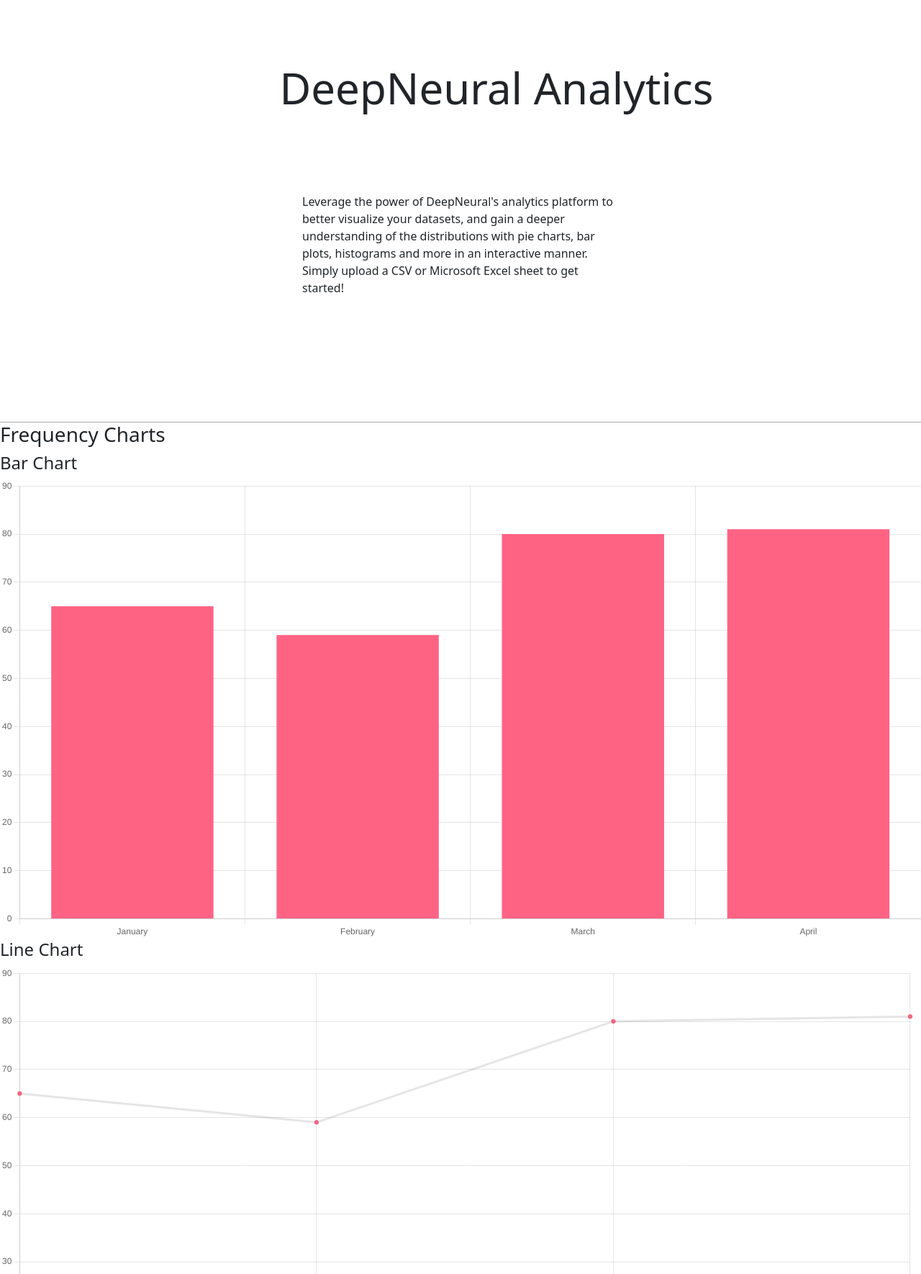
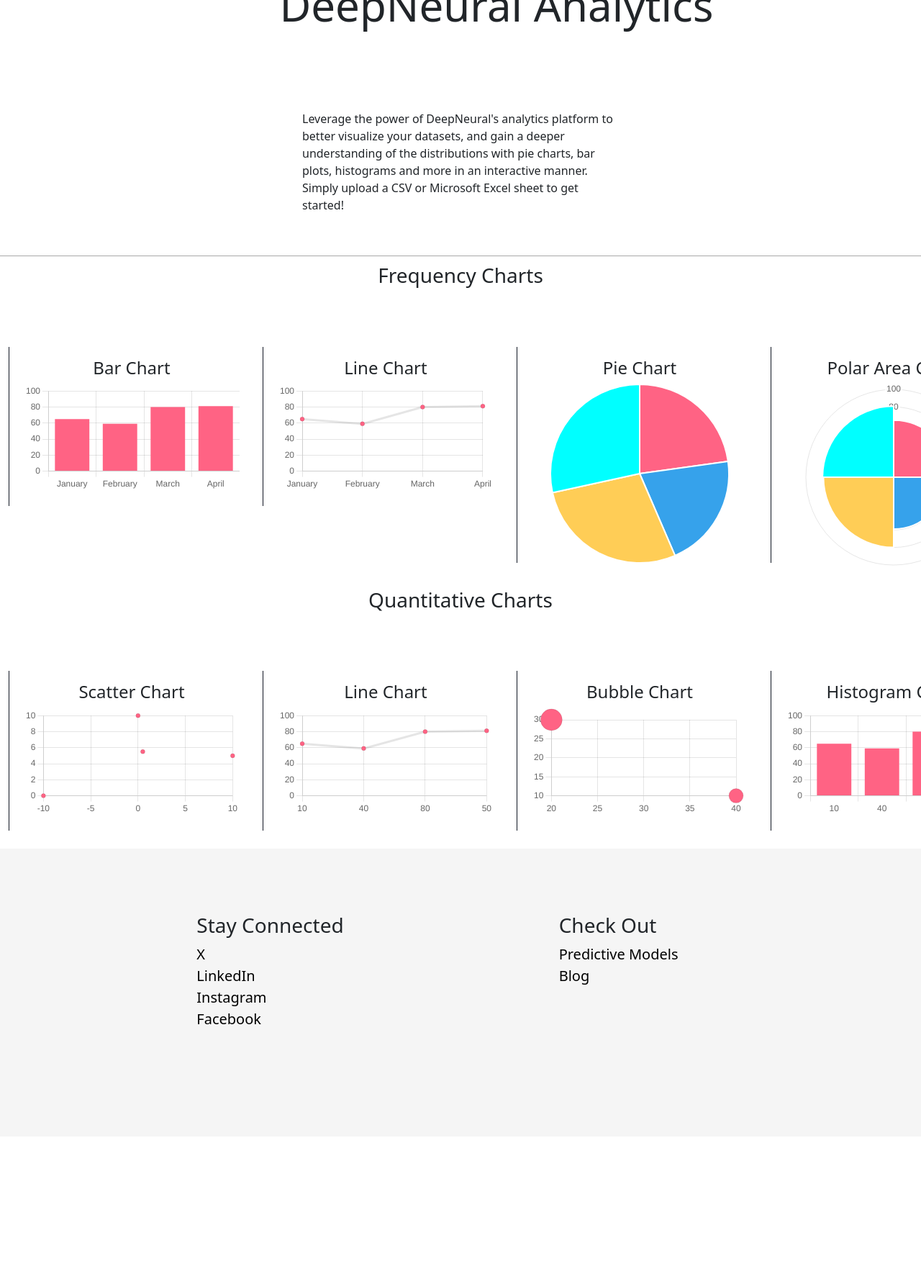
Before and after one commit to UltimateCoderDelta/DeepNeuralFinal, a Django app: page /neural/file_uploader/deep_visual/ in a window 1280 px wide. Shown: the part 150-1920 px from the top of the page at 72% size. After the commit the page ends 1573 px from the top, so only its background shows below. Run offline with Django 5.2, Linux system fonts and the light colour scheme; some libraries are stand-ins or nearby versions; some web fonts are replaced.

Commit message:
update styles sheet file

```diff
--- a/neural/static/neural/styles.css
+++ b/neural/static/neural/styles.css
@@ -207,6 +207,7 @@ filter: grayscale(60%);
     align-items: center;
     justify-content: center;
     padding-bottom: 10%;
+    max-height: 350px;
 }
 
 
@@ -247,6 +248,7 @@ filter: grayscale(60%);
 .blog_title p {
     max-width: 500px;
     padding: 30px;
+    text-align: left;
 }
 
 .blog_info {
@@ -504,3 +506,185 @@ pre {
     flex-shrink: 1;
     min-width: 0;
 }
+
+.chatbot_section {
+    margin-top: 8.5%;
+    display: flex;
+    flex-direction: column;
+    background-color: #343434;
+    max-height:fit-content;
+    color:#fff;
+}
+
+.chatbot_section h3 {
+    margin-top: 80px;
+}
+
+.chatbot-interface {
+    display: flex;
+    flex-direction: column;
+    height: 100%;
+}
+
+#textbox {
+    font-family: "Poppins", "serif";
+    background-color:#D3D3D3;
+}
+
+.csv-upload {
+   display: flex;
+   flex-direction: row;
+   align-items: center;
+   justify-content: flex-start;
+   margin-left: 250px;
+   margin-bottom: 5%;
+   margin-top: 50px;
+}
+
+.input-group-text-label {
+    background-color:#e9ecef ;
+    width: 500px;
+    height: 39px;
+}
+
+.chart_selector {
+    display: flex;
+    flex-direction: row;
+    align-items: flex-start;
+    justify-content: space-between;
+    flex-wrap: nowrap;
+    flex-basis: 100px;
+    overflow-x: auto;
+    scrollbar-width: thin;
+}
+
+#chart_selector_parent {
+    overflow-x: auto;
+    width: 100%;
+    text-align: center;
+}
+
+#chart_selector_parent h3 {
+    margin-bottom: 70px;
+    margin-top: 10px;
+}
+
+.remove_h3_tags {
+    display: none;
+}
+
+.chartSelectorDisplay {
+    display: flex;
+    flex-direction: row;
+    justify-content: space-evenly;
+    flex-wrap: nowrap;
+    flex-basis: 100px;
+    overflow-x: auto;
+    scrollbar-width: thin;
+}
+.example_chart {
+    margin: 12px 0px 25px 12px;
+    border-left: solid 1px #101623;
+    /* border-right: solid 1px #101623; */
+    padding:15px;
+    max-height: 300px;
+}
+
+.example_chart:hover {
+    border-color: #D22B2B;
+    border-width: 4px;
+    transition: border-color 0.2s ease-in border-width 0.2s ease-in-out;
+}
+
+.canva_example, .canva_example_quand {
+    margin: 5px;
+    width: 300px;
+    height: 300px;
+    flex-shrink: 0;
+}
+
+/* #scatter_example {
+    margin-left: 60px;
+} */
+
+#pie_exam_canva{
+    max-height: 250px;
+}
+
+#user-chart-selector {
+    display: flex;
+    flex-direction: row;
+    flex-wrap: nowrap;
+    flex-basis: auto;
+    align-items: center;
+    padding: 10px;
+    display: none;
+}
+
+#user-selector, #user-selector-quant {
+    display: flex;
+    flex-direction: column;
+    flex-wrap: wrap;
+    flex-basis: auto;
+    justify-content: space-evenly;
+    border-left: solid 1px #A9A9A9;
+}
+
+#dataset-change, #dataset-change-quant {
+    display: flex;
+    flex-direction: row;
+    align-items: center;
+    justify-content: space-evenly;
+    flex-wrap: nowrap;
+    flex-basis: 50px;
+}
+
+#change-datasetbtn, #change-datasetbtn-quant, #Select-Chart-Sign, #Select-Chart-Const {
+    display: none;
+    border-radius: 20px;
+    background-color: #007BFF;
+    color:#fff;
+    padding:7px 12px;
+    border: none;
+}
+
+.user-form-data {
+    display: flex;
+    flex-direction: column;
+    align-items: center;
+    margin-top: 40px;
+}
+
+.user-form-data input {
+    padding: 15px;
+    border: 1px solid #ccc;
+    border-radius: 0px;
+    margin-bottom: 10px;
+    width: 100%;
+    box-sizing: border-box;
+    font-family: montserrat;
+    color: #2C3E50;
+    font-size: 13px;
+}
+
+#submit-button {
+    max-width: 100px;
+    background-color: #0069d9;
+    border-color: #0062cc;
+    color:#fff;
+    border-radius: 8px;
+    cursor: pointer;
+    font-size: 16px;
+}
+
+.user-form-data input:focus {
+    -moz-box-shadow: none !important;
+    -webkit-box-shadow: none !important;
+    box-shadow: none !important;
+    border: 1px solid #ee0979;
+    outline-width: 0;
+    transition: All 0.5s ease-in;
+    -webkit-transition: All 0.5s ease-in;
+    -moz-transition: All 0.5s ease-in;
+    -o-transition: All 0.5s ease-in;
+}
```
